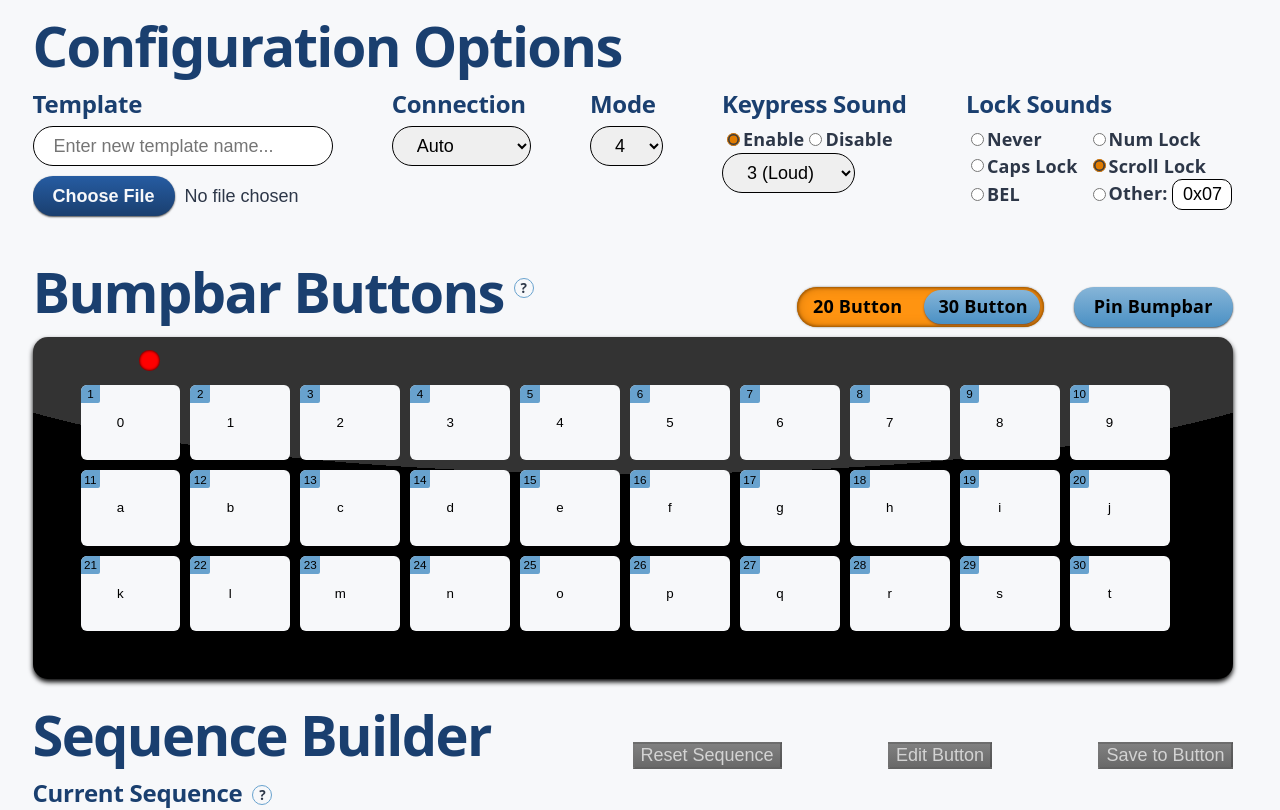
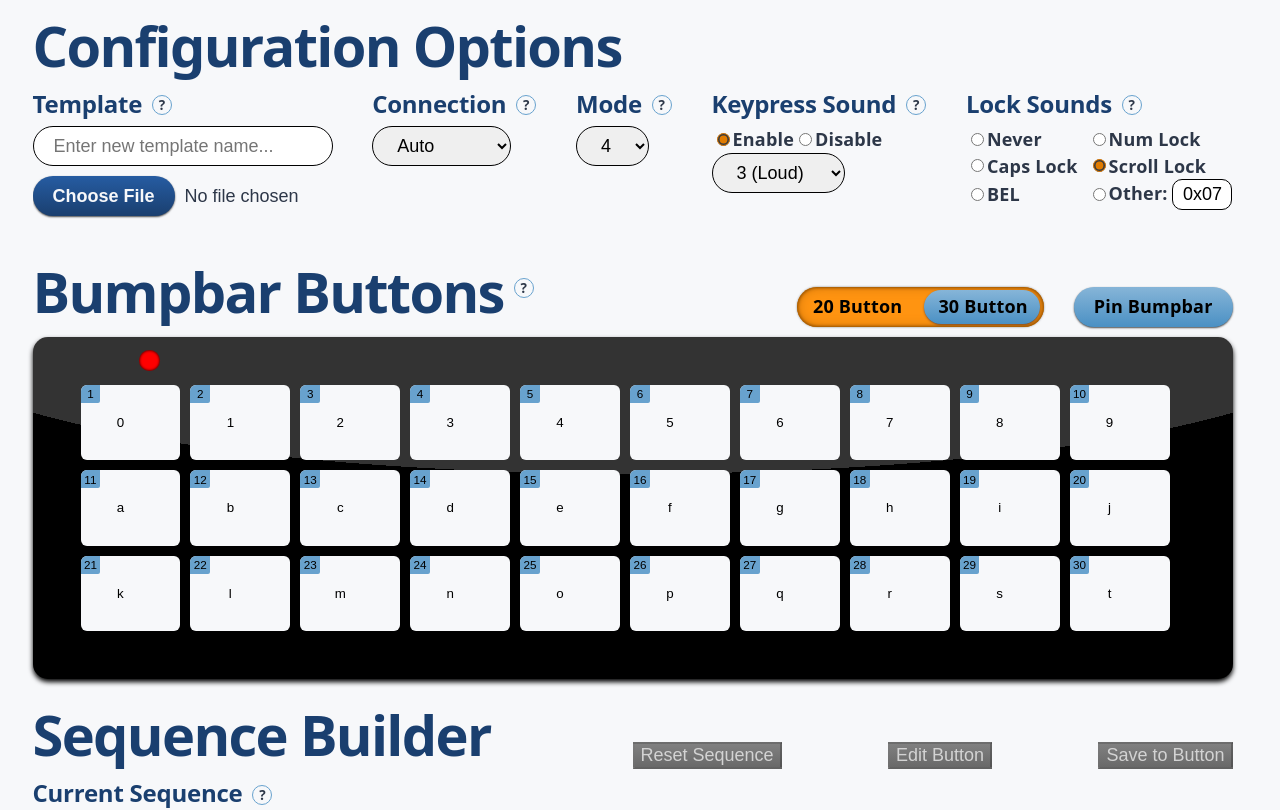
Before and after one commit to reecejpetty/krs-configurator, a React (Vite) app: page / in a window 1280 px wide. Shown: the top 810 px of the page. Built offline with nearby package versions, Linux system fonts and the light colour scheme.

Commit message:
Add config option tooltips

```diff
--- a/src/components/ConfigOptions/ConfigOptions.jsx
+++ b/src/components/ConfigOptions/ConfigOptions.jsx
@@ -1,3 +1,4 @@
+import { Tooltip } from '../Snippets';
 import styles from './ConfigOptions.module.css'
 import keyboardHexMap from "../../keyboardhexmap.json"
 
@@ -125,7 +126,10 @@ function FileUpload({ templateName, setTemplateName, setConnection, mode, setMod
 
   return (
     <div id="file-upload" className={styles.fileUpload}>
-      <h2>Template</h2>
+      <div className={styles.flexRow}>
+        <h2>Template</h2>
+        <Tooltip name="file-upload" text={<><p>Upload a .krs file to populate the configuration options and button sequences.</p><p><b>Note:</b> Uploading a file will overwrite all current configuration options and button sequences.</p></>} />
+      </div>
       <div className={styles.flexRow} style={{ width: "100%" }}>
         <input type="text" id="template-name" value={templateName} placeholder="Enter new template name..." onChange={(e) => setTemplateName(e.target.value)} />
       </div>
@@ -137,7 +141,10 @@ function FileUpload({ templateName, setTemplateName, setConnection, mode, setMod
 function Connection({ connection, setConnection }) {
   return (
     <div id="connection" className={styles.configSection}>
-      <h2>Connection</h2>
+      <div className={styles.flexRow}>
+        <h2>Connection</h2>
+        <Tooltip name="connection" text={<><p>Select the connection type for how you will connect your Bumpbar.</p><p><b>Note:</b> If you are unsure how you will eventually connect, leave connections as "Auto".</p></>} />
+      </div>
       <div className={styles.flexRow}>
         <select name="connection-dropdown" id="connection-dropdown" value={connection} onChange={e => setConnection(e.target.value)}>
           <option value="Auto">Auto</option>
@@ -154,7 +161,10 @@ function Connection({ connection, setConnection }) {
 function Mode({ mode, setMode }) {
   return (
     <div id="mode" className={styles.configSection}>
-      <h2>Mode</h2>
+      <div className={styles.flexRow}>
+        <h2>Mode</h2>
+        <Tooltip name="mode" text={<><p>All modes except Mode 4 contain pre-configured Bumpbar layouts and configurations for popular KDS systems, while Mode 4 is the user-customizable mode.</p></>} />
+      </div>
       <div className={styles.flexRow}>
         <select name="mode-dropdown" id="mode-dropdown" value={mode} onChange={e => setMode(e.target.value)}>
           <option value="1">1</option>
@@ -173,7 +183,10 @@ function Mode({ mode, setMode }) {
 function KeypressSound({ keypressSound, setKeypressSound, volume, setVolume }) {
   return (
     <div id="keypress-sound" className={styles.configSection}>
-      <h2>Keypress Sound</h2>
+      <div className={styles.flexRow}>
+        <h2>Keypress Sound</h2>
+        <Tooltip name="keypress-sound" text={<><p>Toggle the keypress sound on or off.</p><p>When enabled, the volume can be adjusted from 1 (quiet) to 3 (loud).</p></>} />
+      </div>
       <div className={styles.flexRow}>
         <div className={styles.flexRow}>
           <div className={styles.flexRow}>
@@ -223,7 +236,10 @@ function Beeper({ lockSound, setLockSound }) {
 
   return (
     <div id="beeper" className={styles.configSection}>
-      <h2>Lock Sounds</h2>
+      <div className={styles.flexRow}>
+        <h2>Lock Sounds</h2>
+        <Tooltip name="beeper" text={<><p>Configure the beeper to sound when certain lock keys are pressed, or to never sound.</p><p><b>Note:</b> Wired Bumpbars will beep continously until the lock key is turned off, while Wireless Bumpbars will beep for 2 seconds.</p></>} />
+      </div>
       <div className={styles.flexColumn}>
         <div className={styles.beeperOptions}>
           {lockSoundOptions.map((option, index) => (
```
